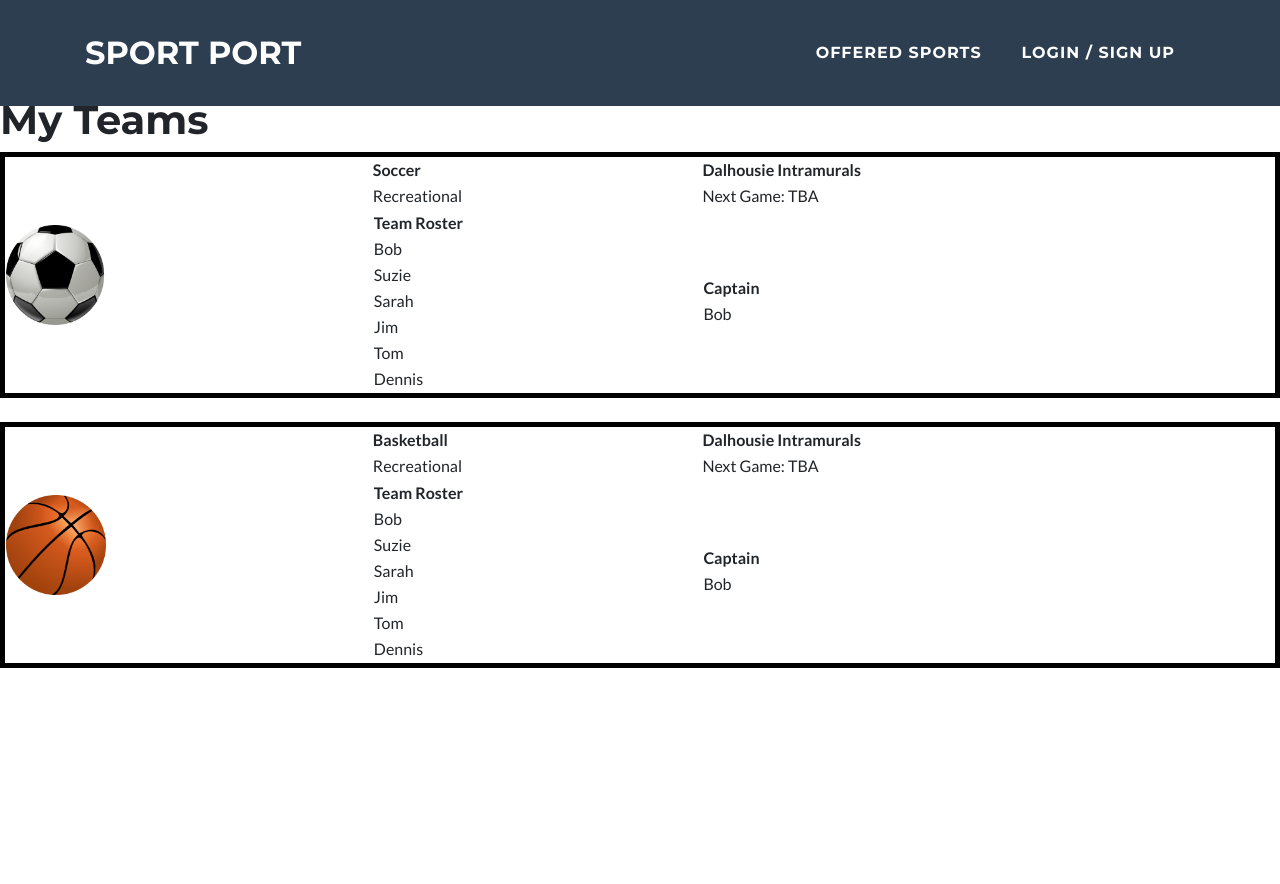
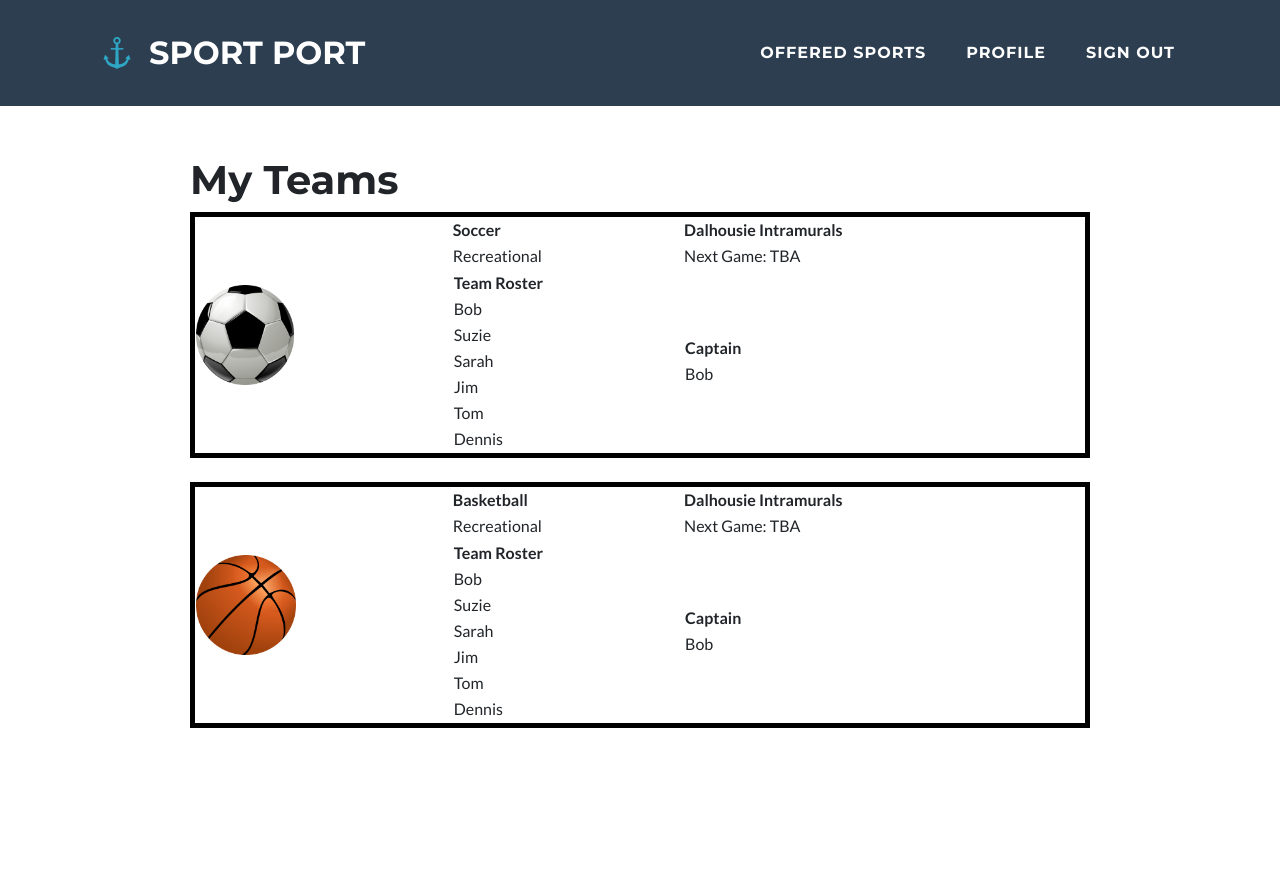
Before and after one commit to 0xMack/sportport, a PHP site: page /myteams.php in a window 1280 px wide. Before the commit the page ends 668 px from the top, so only its background shows below. Run offline with PHP 8.4, Linux system fonts and the light colour scheme; the visitor is signed in with stand-in values (Sample User, id 1).

Commit message:
Added logo, restricted pages to page class

```diff
--- a/css/freelancer.css
+++ b/css/freelancer.css
@@ -40,7 +40,7 @@ hr.star-light {
 
 hr.star-light:after {
   color: #fff;
-  background-color: #18BC9C; }
+  background-color: #2C3E50; }
 
 hr.star-dark {
   border-color: #2C3E50; }
@@ -93,11 +93,11 @@ section {
     #mainNav .navbar-nav li.nav-item a.nav-link {
       color: #fff; }
       #mainNav .navbar-nav li.nav-item a.nav-link:hover {
-        color: #18BC9C; }
+        color: #2EA6C4; }
       #mainNav .navbar-nav li.nav-item a.nav-link:active, #mainNav .navbar-nav li.nav-item a.nav-link:focus {
         color: #fff; }
       #mainNav .navbar-nav li.nav-item a.nav-link.active {
-        color: #18BC9C; }
+        color: #2EA6C4; }
   #mainNav .navbar-toggler {
     font-size: 80%;
     padding: 0.8rem; }
@@ -118,10 +118,10 @@ section {
       margin-top: 0; }
     #mainNav .navbar-nav > li.nav-item > a.nav-link.active {
       color: #fff;
-      background: #18BC9C; }
+      background: #2EA6C4; }
       #mainNav .navbar-nav > li.nav-item > a.nav-link.active:active, #mainNav .navbar-nav > li.nav-item > a.nav-link.active:focus, #mainNav .navbar-nav > li.nav-item > a.nav-link.active:hover {
         color: #fff;
-        background: #18BC9C; }
+        background: #2EA6C4; }
   #mainNav.navbar-shrink {
     padding-top: 0.5rem;
     padding-bottom: 0.5rem; }
@@ -160,7 +160,7 @@ header.masthead {
       -moz-transition: all ease 0.5s;
       transition: all ease 0.5s;
       opacity: 0;
-      background-color: rgba(24, 188, 156, 0.9); }
+      background-color: #2C3E50 }
       .sports .sports-item .sports-item-caption:hover {
         opacity: 1; }
       .sports .sports-item .sports-item-caption .sports-item-caption-content {
@@ -236,7 +236,7 @@ header.masthead {
   opacity: 1; }
 
 .floating-label-form-group-with-focus label {
-  color: #18BC9C; }
+  color: #2EA6C4; }
 
 form .row:first-child .floating-label-form-group {
   border-top: 1px solid #e9ecef; }
@@ -251,28 +251,28 @@ form .row:first-child .floating-label-form-group {
   background-color: #1a252f; }
 
 a {
-  color: #18BC9C; }
+  color: #2EA6C4; }
   a:focus, a:hover, a:active {
-    color: #128f76; }
+    color: #2C3E50; }
 
 .btn {
   border-width: 2px; }
 
 .bg-primary {
-  background-color: #18BC9C !important; }
+  background-color: #2EA6C4 !important; }
 
 .bg-secondary {
   background-color: #2C3E50 !important; }
 
 .text-primary {
-  color: #18BC9C !important; }
+  color: #2EA6C4 !important; }
 
 .text-secondary {
   color: #2C3E50 !important; }
 
 .btn-primary {
-  background-color: #18BC9C;
-  border-color: #18BC9C; }
+  background-color: #2EA6C4;
+  border-color: #2EA6C4; }
   .btn-primary:hover, .btn-primary:focus, .btn-primary:active {
     background-color: #128f76;
     border-color: #128f76; }
@@ -334,6 +334,23 @@ a {
 }
 .sport-pic{
   text-align: center;
-  padding-top: 1em;
-  padding-bottom: 1em;
+  padding: 2em 2em 2em 2em;
 }
+.sport-caption{
+  text-align: center;
+}
+.logo{
+  max-height: 2em;
+  margin-left: 1em;
+  margin-right: 1em;
+}
+
+th {
+  text-align: left;
+}
+table{
+  width: 100%;
+}
+table#main{
+  border: 5px solid black;
+}
--- a/includes/header.php
+++ b/includes/header.php
@@ -38,6 +38,7 @@
 <!-- Navigation -->
     <nav class="navbar navbar-expand-lg bg-secondary fixed-top text-uppercase" id="mainNav">
         <div class="container">
+            <img class='logo' src='img/anchor.png' alt='Sport Port Logo - Anchor'>
             <a class="navbar-brand js-scroll-trigger" href="index.php">Sport Port</a>
             <button class="navbar-toggler navbar-toggler-right text-uppercase bg-primary text-white rounded" type="button" data-toggle="collapse" data-target="#navbarResponsive" aria-controls="navbarResponsive" aria-expanded="false" aria-label="Toggle navigation">
                 Menu
--- a/index.php
+++ b/index.php
@@ -22,9 +22,7 @@
                                 <a class='d-block mx-auto' href='leagues.php?sport=$sport'>
                                     <div class='sport-pic'>
                                         <img class='img-fluid' src='img/sports/$sport.png' alt='$sport'>
-                                    </div>
-                                    <div class='sport-caption d-flex position-absolute h-100 w-100'>
-                                        <h3>$sport</h3>
+                                        <h3 class='sport-caption'>$sport</h3>
                                     </div>
                                 </a>
                             </div>";
--- a/myteams.php
+++ b/myteams.php
@@ -1,69 +1,8 @@
-<!DOCTYPE html>
-<html lang="en">
-
-  <head>
-
-    <meta charset="utf-8">
-    <meta name="viewport" content="width=device-width, initial-scale=1, shrink-to-fit=no">
-    <meta name="description" content="">
-    <meta name="author" content="">
-
-    <title>Sport Port</title>
-
-    <!-- Bootstrap core CSS -->
-    <link href="vendor/bootstrap/css/bootstrap.min.css" rel="stylesheet">
-
-    <!-- Custom fonts for this template -->
-    <link href="vendor/font-awesome/css/font-awesome.min.css" rel="stylesheet" type="text/css">
-    <link href="https://fonts.googleapis.com/css?family=Montserrat:400,700" rel="stylesheet" type="text/css">
-    <link href="https://fonts.googleapis.com/css?family=Lato:400,700,400italic,700italic" rel="stylesheet" type="text/css">
-
-
-
-    <!-- Custom styles for this template -->
-    <link href="css/freelancer.css" rel="stylesheet">
-
-
-  </head>
-  <style>
-
-      table#main{
-          border: 5px solid black
-      }
-      th {
-          text-align: left;
-      }
-  </style>
-  <body id="page-top">
-
-
-    <!-- Navigation -->
-    <nav class="navbar navbar-expand-lg bg-secondary fixed-top text-uppercase" id="mainNav">
-      <div class="container">
-        <a class="navbar-brand js-scroll-trigger" href="index.php">Sport Port</a>
-        <button class="navbar-toggler navbar-toggler-right text-uppercase bg-primary text-white rounded" type="button" data-toggle="collapse" data-target="#navbarResponsive" aria-controls="navbarResponsive" aria-expanded="false" aria-label="Toggle navigation">
-          Menu
-          <i class="fa fa-bars"></i>
-        </button>
-        <div class="collapse navbar-collapse" id="navbarResponsive">
-          <ul class="navbar-nav ml-auto">
-            <li class="nav-item mx-0 mx-lg-1">
-              <a class="nav-link py-3 px-0 px-lg-3 rounded js-scroll-trigger" href="index.php#sports">Offered Sports</a>
-            </li>
-<!--             <li class="nav-item mx-0 mx-lg-1">
-              <a class="nav-link py-3 px-0 px-lg-3 rounded js-scroll-trigger" href="#about"></a>
-            </li> -->
-            <li class="nav-item mx-0 mx-lg-1">
-              <a class="nav-link py-3 px-0 px-lg-3 rounded js-scroll-trigger" href="/loginregister.php">Login / Sign Up</a>
-            </li>
-          </ul>
-        </div>
-      </div>
-    </nav>
-
-<section style=>
+<?php include('includes/header.php'); ?>
+<div id="page">
+    <section>
         <h1>My Teams</h1>
-    <table style="width:100%" id="main">
+        <table id="main">
           <tr>
             <th rowspan="3"><img src="img/sports/soccer.png" alt="soccer" height=100 width=100></th>
             <th>Soccer</th>
@@ -161,5 +100,6 @@
           </tr>
         </table>
     </section>
+</div>
 
 <?php include('includes/footer.php'); ?>
--- a/scss/_variables.scss
+++ b/scss/_variables.scss
@@ -12,5 +12,5 @@ $gray-800: #343a40 !default;
 $gray-900: #212529 !default;
 $black: #000 !default;
 
-$primary: #18BC9C !default;
+$primary: #2EA6C4 !default;
 $secondary: #2C3E50 !default;
```
Also changed, not shown: README.md, img/anchor.png (added). Lines whose indentation alone changed are shown as unchanged.
